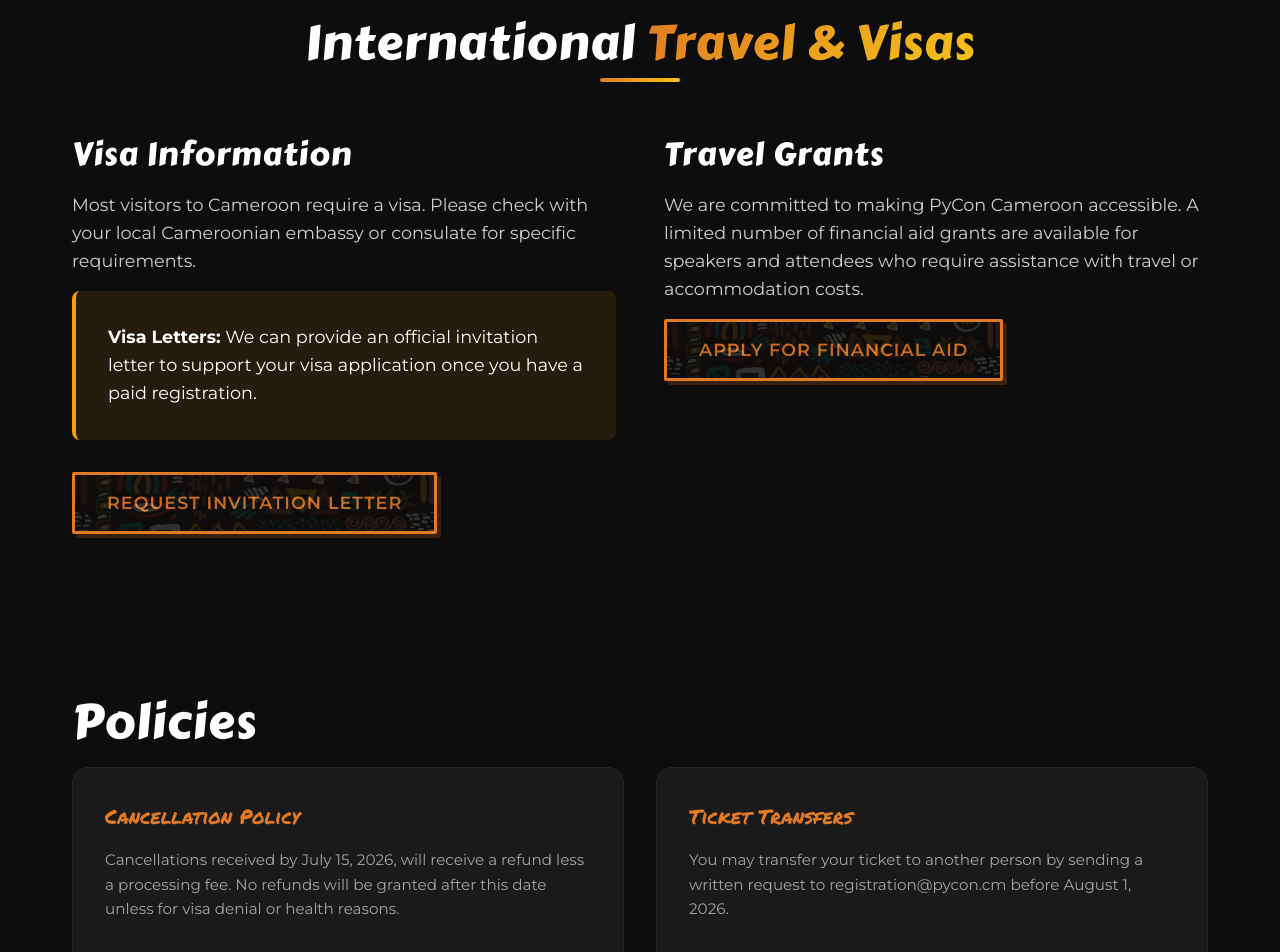
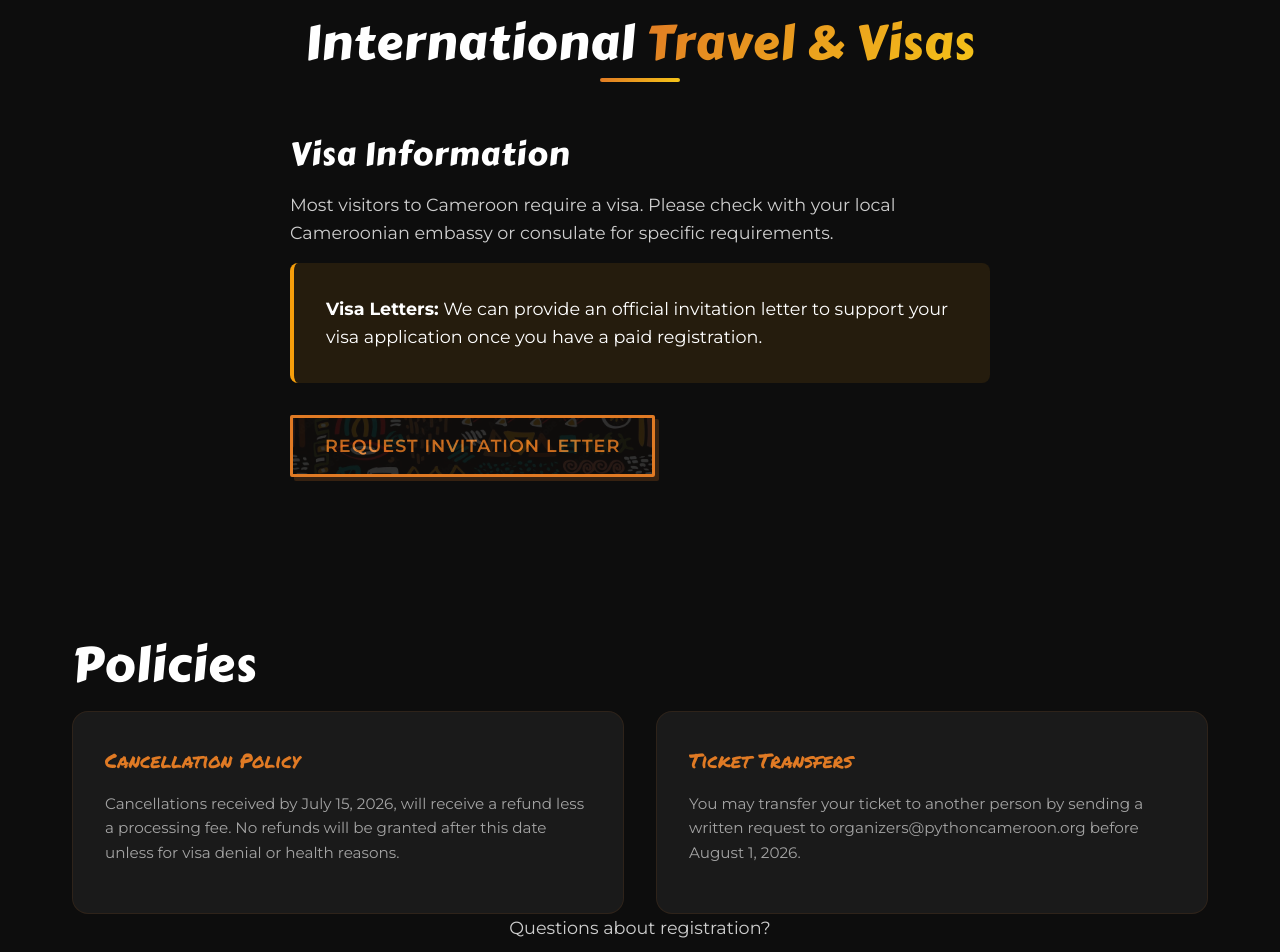
Before and after one commit to pythoncameroon/PyCon_Cameroon_2026, a React (Vite) app: page /attend in a window 1280 px wide. Shown: the part 2240-3192 px from the top of the page. Built offline with nearby package versions, Linux system fonts and the light colour scheme.

Commit message:
Remove Financial Aid references from routing and footer; update visa request email in Attend page
Signed-off-by: Steve Yonkeu <yokwejuste@yahoo.com>

```diff
--- a/src/App.jsx
+++ b/src/App.jsx
@@ -13,7 +13,6 @@ const Venue = lazy(() => import('./pages/Venue'));
 const Privacy = lazy(() => import('./pages/Privacy'));
 const Terms = lazy(() => import('./pages/Terms'));
 const HealthSafety = lazy(() => import('./pages/HealthSafety'));
-const FinancialAid = lazy(() => import('./pages/FinancialAid'));
 const CodeOfConduct = lazy(() => import('./pages/CodeOfConduct'));
 
 function App() {
@@ -31,7 +30,6 @@ function App() {
           <Route path="privacy" element={<Suspense fallback={<PageLoader />}><Privacy /></Suspense>} />
           <Route path="terms" element={<Suspense fallback={<PageLoader />}><Terms /></Suspense>} />
           <Route path="health-safety" element={<Suspense fallback={<PageLoader />}><HealthSafety /></Suspense>} />
-          <Route path="financial-aid" element={<Suspense fallback={<PageLoader />}><FinancialAid /></Suspense>} />
           <Route path="code-of-conduct" element={<Suspense fallback={<PageLoader />}><CodeOfConduct /></Suspense>} />
         </Route>
       </Routes>
--- a/src/components/Footer.jsx
+++ b/src/components/Footer.jsx
@@ -95,8 +95,6 @@ const Footer = () => {
                         <Link to="/privacy">Privacy Policy</Link>
                         <span style={{ margin: '0 var(--spacing-sm)' }}>|</span>
                         <Link to="/health-safety">Health & Safety</Link>
-                        <span style={{ margin: '0 var(--spacing-sm)' }}>|</span>
-                        <Link to="/financial-aid">Financial Aid</Link>
                     </div>
                 </div>
             </div>
--- a/src/pages/Attend.jsx
+++ b/src/pages/Attend.jsx
@@ -155,8 +155,7 @@ const Attend = () => {
                         <h2>International <span className="text-gradient">Travel & Visas</span></h2>
                     </div>
 
-                    <div className="grid grid-2" style={{ gap: 'var(--spacing-lg)' }}>
-                        <div>
+                    <div style={{ maxWidth: '700px', margin: '0 auto' }}>
                         <h3>Visa Information</h3>
                         <p className="mb-md">
                             Most visitors to Cameroon require a visa. Please check with your local
@@ -168,19 +167,7 @@ const Attend = () => {
                             to support your visa application once you have a paid registration.
                         </div>
 
-                            <a href="#" className="btn btn-secondary mt-sm">Request Invitation Letter</a>
-                        </div>
-
-                        <div>
-                            <h3>Travel Grants</h3>
-                            <p className="mb-md">
-                                We are committed to making PyCon Cameroon accessible. A limited number
-                                of financial aid grants are available for speakers and attendees who
-                                require assistance with travel or accommodation costs.
-                            </p>
-
-                            <a href="#" className="btn btn-secondary mt-sm">Apply for Financial Aid</a>
-                        </div>
+                        <a href="mailto:organizers@pythoncameroon.org?subject=Request%20for%20Invitation%20Letter%20-%20PyCon%20Cameroon%202026&body=Dear%20PyCon%20Cameroon%20Organizing%20Team%2C%0A%0AI%20am%20writing%20to%20request%20an%20official%20invitation%20letter%20for%20my%20visa%20application%20to%20attend%20PyCon%20Cameroon%202026.%0A%0AFull%20Name%3A%20%0APassport%20Number%3A%20%0ANationality%3A%20%0ADate%20of%20Birth%3A%20%0AEmail%3A%20%0APhone%3A%20%0AMailing%20Address%3A%20%0ARegistration%20Confirmation%20Number%3A%20%0A%0AThank%20you%20for%20your%20assistance.%0A%0ABest%20regards" className="btn btn-secondary mt-sm">Request Invitation Letter</a>
                     </div>
                 </div>
             </section>
@@ -204,7 +191,7 @@ const Attend = () => {
                             <h4>Ticket Transfers</h4>
                             <p className="card-text">
                                 You may transfer your ticket to another person by sending a written
-                                request to registration@pycon.cm before August 1, 2026.
+                                request to organizers@pythoncameroon.org before August 1, 2026.
                             </p>
                         </div>
                     </div>
```
Lines whose indentation alone changed are shown as unchanged.
